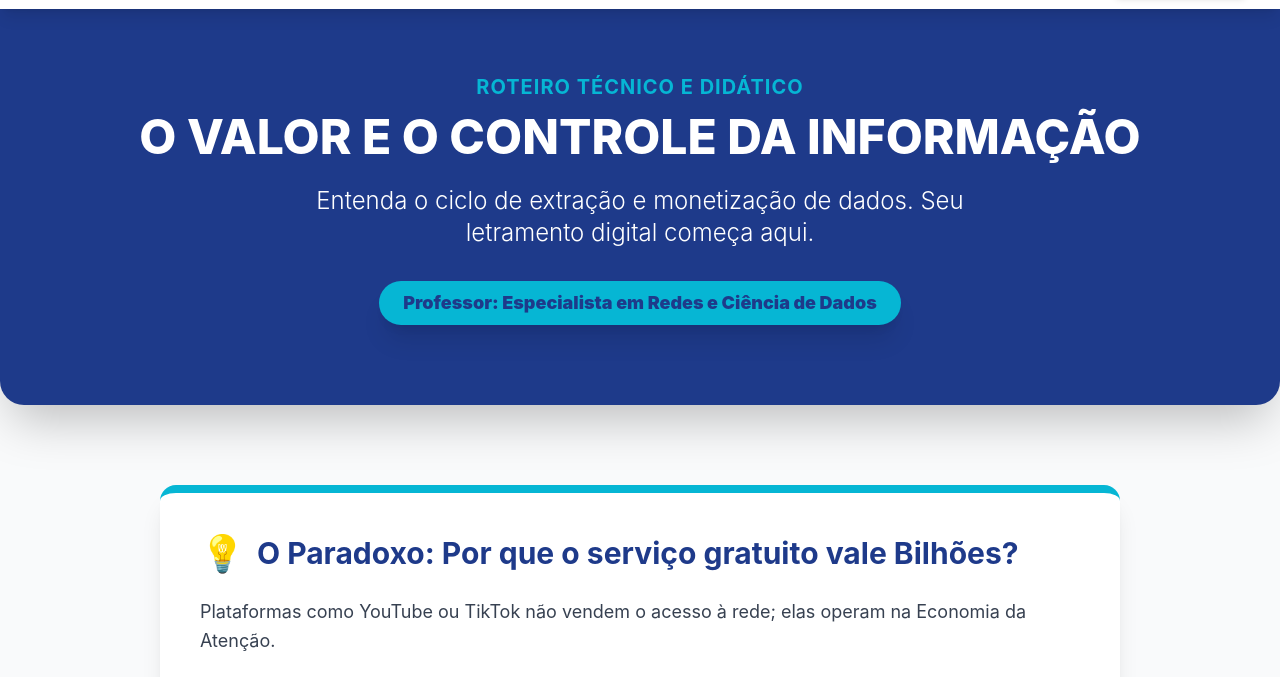
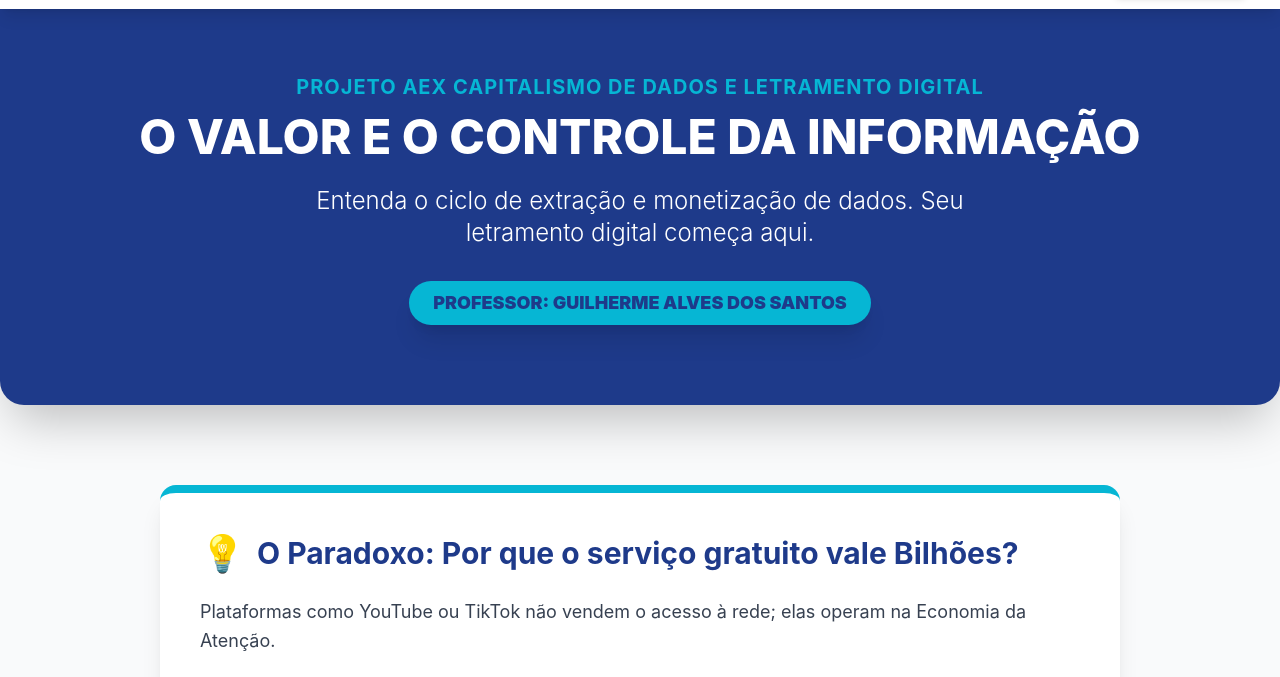
Before and after one commit to Guilherme-Santos18/site_capitalismo_de_dados, a plain HTML site: page index.html in a window 1280 px wide. Shown: the part 55-732 px from the top of the page. Drawn offline with nearby package versions, Linux system fonts and the light colour scheme.

Commit message:
Mensagem clara sobre as mudanças feitas

```diff
--- a/index.html
+++ b/index.html
@@ -76,7 +76,7 @@
     <!-- Seção Hero - Destaque Principal -->
     <section class="bg-primary text-white pt-12 pb-16 md:pt-16 md:pb-20 rounded-b-3xl shadow-2xl">
         <div class="max-w-7xl mx-auto px-4 sm:px-6 lg:px-8 text-center">
-            <p class="text-secondary font-bold uppercase mb-3 text-xl tracking-wider">ROTEIRO TÉCNICO E DIDÁTICO</p>
+            <p class="text-secondary font-bold uppercase mb-3 text-xl tracking-wider">PROJETO AEX CAPITALISMO DE DADOS E LETRAMENTO DIGITAL</p>
             <h1 class="text-4xl sm:text-5xl font-extrabold mb-6 leading-tight">
                 O VALOR E O CONTROLE DA INFORMAÇÃO
             </h1>
@@ -84,7 +84,7 @@
                 Entenda o ciclo de extração e monetização de dados. Seu letramento digital começa aqui.
             </p>
             <div class="inline-block px-6 py-2 bg-secondary text-primary font-black rounded-full text-lg shadow-xl">
-                Professor: Especialista em Redes e Ciência de Dados
+                PROFESSOR: GUILHERME ALVES DOS SANTOS
             </div>
         </div>
     </section>
```
